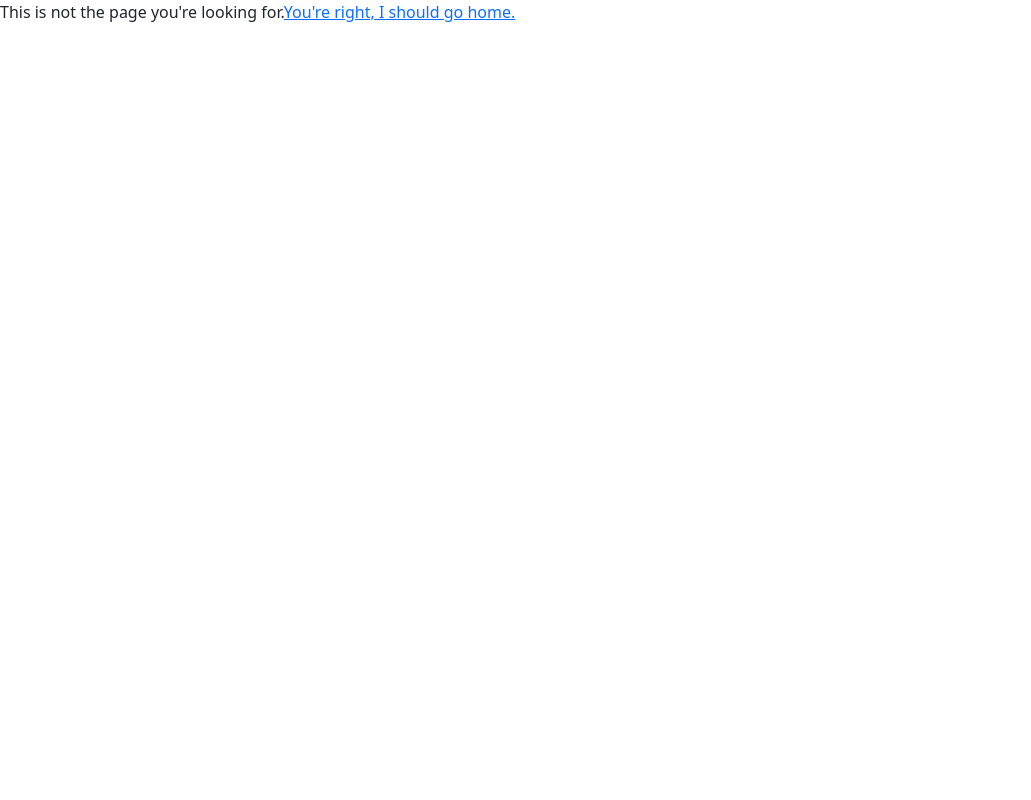
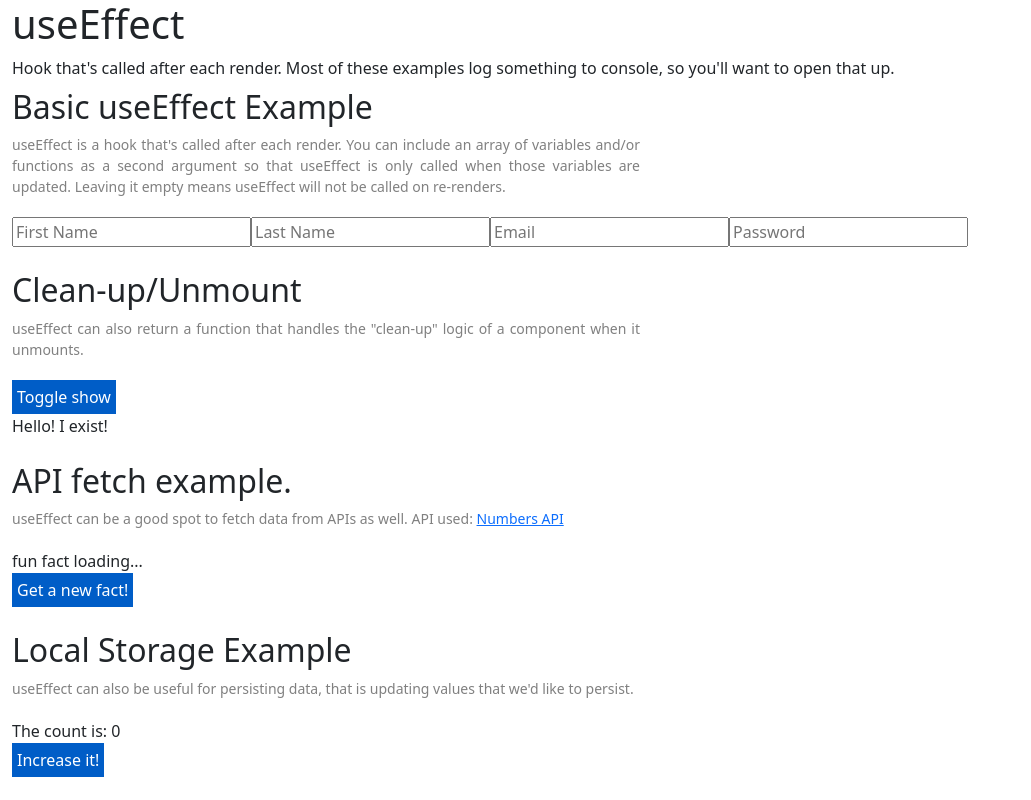
Before and after one commit to maxsonyang/react-hooks, a Gatsby site: page /useEffect in a window 1280 px wide. Before the commit this address had no page. Shown: the whole page, without its empty margins (0-1031 px from the left). Built offline with nearby package versions, Linux system fonts and the light colour scheme; Gatsby itself is replaced by a stand-in of ours; no server answers.

Commit message:
completed useEffect portion of the tutorial

```diff
--- /dev/null
+++ b/src/components/useEffectCleanup.js
@@ -0,0 +1,23 @@
+import React, { useEffect } from 'react';
+
+function CleanupComponent() {
+  /*
+    Example of returning a clean-up function on useEffect.
+  */
+
+  useEffect(() => {
+    console.log("Hi, I exist!")
+    console.log("Child components are mounted first.")
+
+    return (() => {
+      console.log("Good bye!")
+    })
+  }, []);
+
+  return (
+    <div>Hello! I exist!</div>
+  )
+
+}
+
+export default CleanupComponent;
--- /dev/null
+++ b/src/components/useFetch.js
@@ -0,0 +1,20 @@
+import { useState, useEffect } from 'react';
+
+export function useFetch(url) {
+
+  const [state, setState] = useState({
+    data : null,
+    loading: true,
+  })
+
+  useEffect(() => {
+    setState(state => ({ data: state.data, loading: true }))
+    fetch(url)
+      .then(r => r.text())
+      .then(text => {
+       setState({ data: text, loading: false})
+      })
+  }, [url, setState])
+
+  return state;
+}
--- a/src/components/useForm.js
+++ b/src/components/useForm.js
@@ -5,7 +5,7 @@ import React, { useState } from 'react';
   however we'd like, and plug it into a UI component.
 */
 
-function useForm(initialValues) {
+export function useForm(initialValues) {
   const [values, setValues] = useState(initialValues);
 
   return [values, e => {
--- a/src/pages/index.js
+++ b/src/pages/index.js
@@ -22,7 +22,15 @@ const IndexPage = () => {
             useState
           </Link>
           <div className="subheader">
-            There will be a subheader here in a second.
+            Different ways to maintain state in a component.
+          </div>
+        </div>
+        <div className="hook">
+          <Link to="/useEffect">
+            useEffect
+          </Link>
+          <div className="subheader">
+            Doing stuff after render.
           </div>
         </div>
       </div>
--- /dev/null
+++ b/src/pages/useEffect.js
@@ -0,0 +1,161 @@
+import React, { useState, useEffect } from 'react';
+import { Link } from 'gatsby';
+import { useForm } from "../components/useForm";
+import { useFetch } from "../components/useFetch";
+import CleanupComponent from "../components/useEffectCleanup";
+import "../styles/pages/hooks.scss";
+
+function UseStatePage() {
+
+  const getRandomInt = (max) => {
+    return Math.floor(Math.random() * max)
+  }
+
+  const [values, setValues] = useForm({
+    firstName: "",
+    lastName: "",
+    email: "",
+    password: ""
+  })
+  const [randomNumber, setRandomNumber] = useState(() => getRandomInt(100))
+
+  const {data, loading} = useFetch(`http://numbersapi.com/${randomNumber}/trivia`)
+
+  const [show, setShow] = useState(true);
+  const [count, setCount] = useState(0);
+
+  useEffect(() => {
+    const storedCount = localStorage.getItem("count");
+    if (storedCount) {
+      setCount(JSON.parse(storedCount))
+    }
+  }, [])
+
+  useEffect(() => {
+    console.log("Only called when email is updated.")
+
+    // Can be useful for adding event handlers.
+    // const handleMouseMove = (e) => {
+    //   console.log(`${e.clientX}, ${e.clientY}`);
+    // }
+    // window.addEventListener('mousemove', handleMouseMove);
+
+    // Practical example of clean-up using useEffect's clean-up.
+    return () => {
+      // window.removeEventListener('mousemove', handleMouseMove);
+    }
+
+  }, [values.email])
+
+
+  useEffect(() => {
+    console.log("Multiple useEffects can be added, and they fire in order.")
+    localStorage.setItem('count', JSON.stringify(count));
+  }, [count])
+
+  return (
+    <div className="container-fluid">
+      <div className="page-header">
+        <h1>
+          useEffect
+        </h1>
+        <div className="page-subheader">
+          Hook that's called after each render.
+          Most of these examples log something to console, so you'll want to
+          open that up.
+        </div>
+      </div>
+
+      {/* Basic useEffect Example */}
+      <div className="hooks-content">
+        <h2>
+          Basic useEffect Example
+        </h2>
+        <div className="blurb">
+          useEffect is a hook that's called after each render. You can include
+          an array of variables and/or functions as a second argument so that useEffect
+          is only called when those variables are updated. Leaving it empty means useEffect
+          will not be called on re-renders.
+        </div>
+        <form>
+          <input
+            name="firstName"
+            placeholder="First Name"
+            value={values.firstName}
+            onChange={setValues}
+          />
+          <input
+            name="lastName"
+            placeholder="Last Name"
+            value={values.lastName}
+            onChange={setValues}
+          />
+          <input
+            name="email"
+            placeholder="Email"
+            value={values.email}
+            onChange={setValues}
+          />
+          <input
+            name="password"
+            type="password"
+            placeholder="Password"
+            value={values.password}
+            onChange={setValues}
+          />
+        </form>
+      </div>
+
+      {/* Clean-up example. */}
+      <div className="hooks-content">
+        <h2>
+          Clean-up/Unmount
+        </h2>
+        <div className="blurb">
+          useEffect can also return a function that handles
+          the "clean-up" logic of a component when it unmounts.
+        </div>
+        <button onClick={() => setShow((show) => !show)}>
+          Toggle show
+        </button>
+        {show && <CleanupComponent />}
+      </div>
+
+      {/* API fetch example. */}
+      <div className="hooks-content">
+        <h2>
+          API fetch example.
+        </h2>
+        <div className="blurb">
+          useEffect can be a good spot to fetch data from APIs as well.
+          API used: <Link to="http://numbersapi.com/" target="_blank">Numbers API</Link>
+        </div>
+        <div>
+          {loading ? 'fun fact loading...' : data }
+        </div>
+        <button onClick={() => setRandomNumber(() => getRandomInt(100))}>
+          Get a new fact!
+        </button>
+      </div>
+
+      {/* Local Storage Example */}
+      <div className="hooks-content">
+        <h2>
+          Local Storage Example
+        </h2>
+        <div className="blurb">
+          useEffect can also be useful for persisting data, that is updating
+          values that we'd like to persist.
+        </div>
+        <div>
+          The count is: {`${count}`}
+        </div>
+        <button onClick={() => setCount((c) => c + 1)}>
+          Increase it!
+        </button>
+      </div>
+    </div>
+  )
+}
+
+export default UseStatePage;
--- a/src/pages/useState.js
+++ b/src/pages/useState.js
@@ -112,7 +112,8 @@ function UseStatePage() {
           <div className="blurb">
             A form as an example of a very common use case, as well as a generalized
             state updater. This approach allows us to decouple state from the actual
-            UI, so we can plug this into other components.
+            UI, so we can plug this into other components. It can also be called whenever
+            there's a state change.
           </div>
           <FormExample />
         </div>
```
